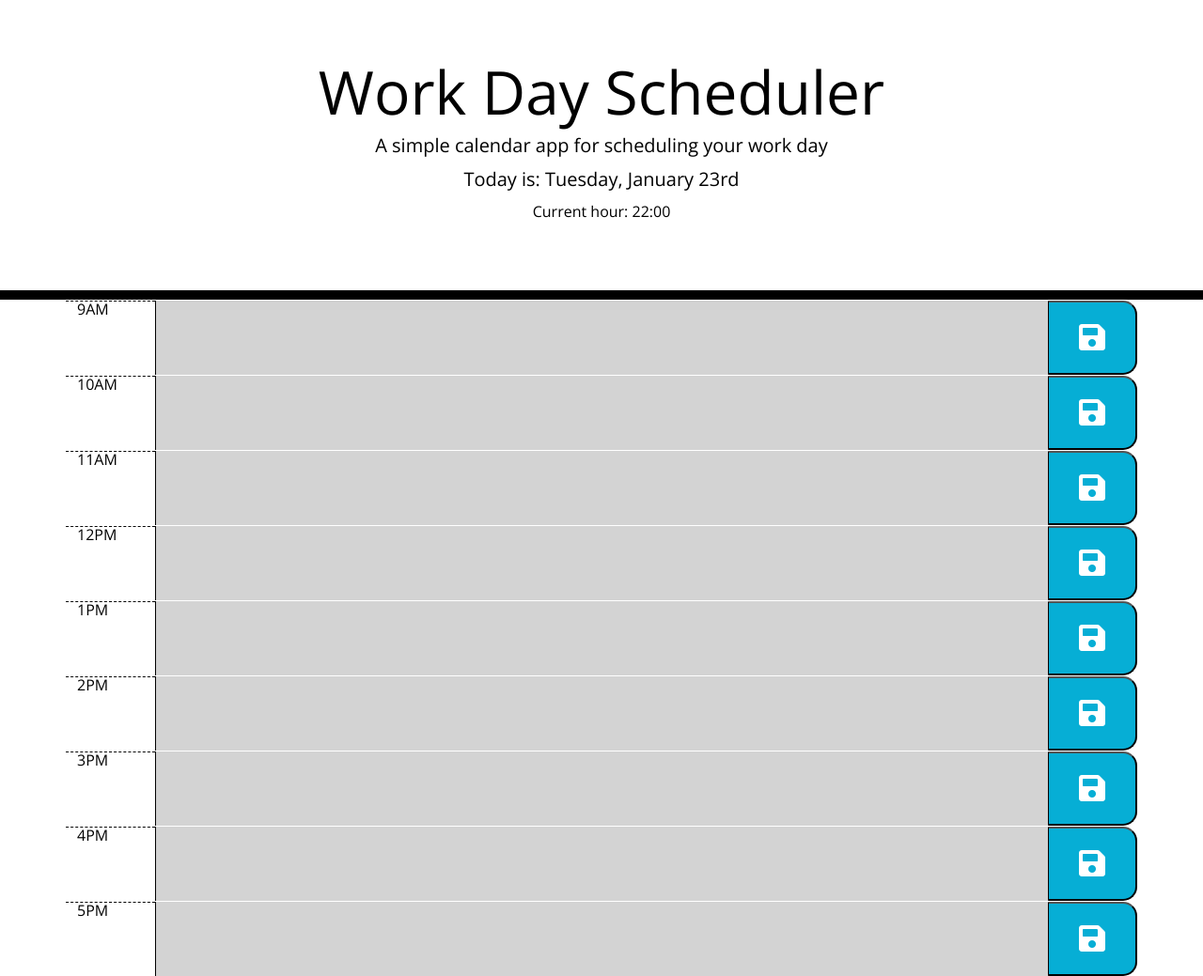
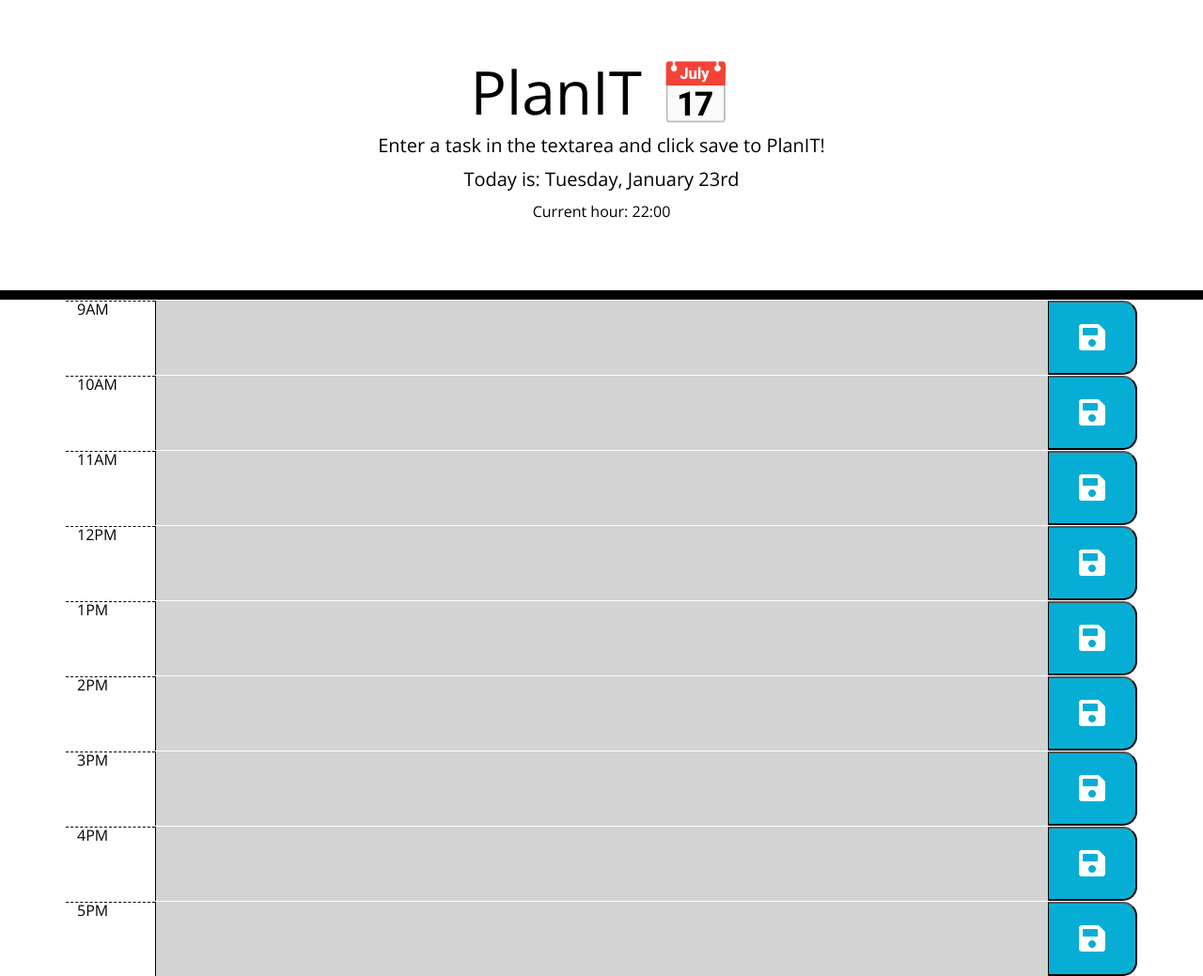
Before and after one commit to reececorkhill/Plan-IT, a plain HTML site: page index.html in a window 1280 px wide. Shown: the whole page at 94% size. Drawn offline with nearby package versions, Linux system fonts and the light colour scheme.

Commit message:
Updated title, h1 and p and added screenshot.

```diff
--- a/index.html
+++ b/index.html
@@ -21,13 +21,13 @@
       rel="stylesheet"
     />
     <link rel="stylesheet" href="assets/css/style.css" />
-    <title>Work Day Scheduler</title>
+    <title>PlanIT 📅</title>
   </head>
 
   <body>
     <header>
-      <h1 class="display-3">Work Day Scheduler</h1>
-      <p class="lead">A simple calendar app for scheduling your work day</p>
+      <h1 class="display-3">PlanIT 📅</h1>
+      <p class="lead">Enter a task in the textarea and click save to PlanIT!</p>
       <p id="currentDay" class="lead"></p>
     </header>
     <div class="container">
```
Also changed, not shown: assets/images/05-third-party-apis-homework-demo.gif (deleted), assets/images/PlanIT-Screenshot.png (added).
